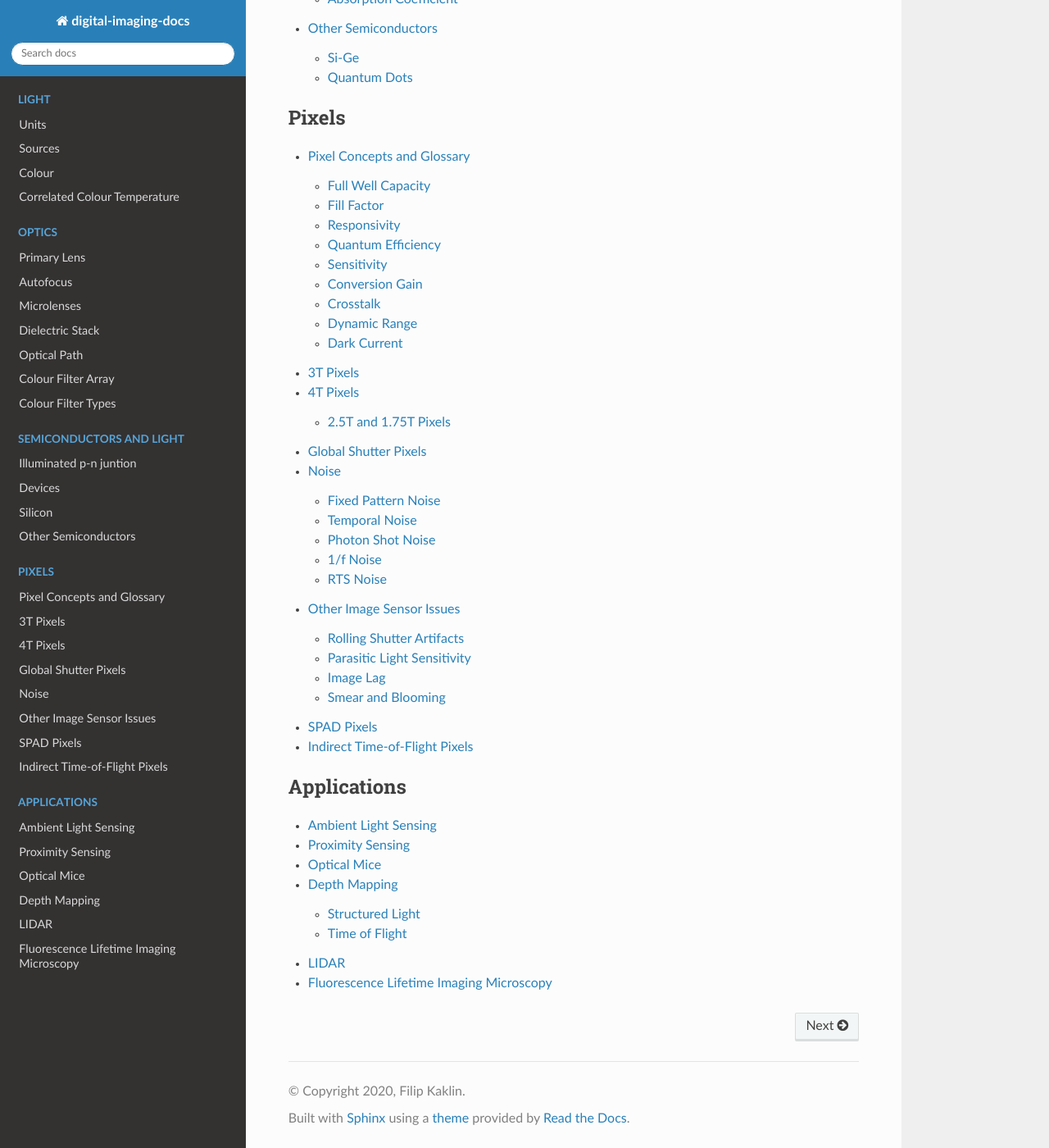
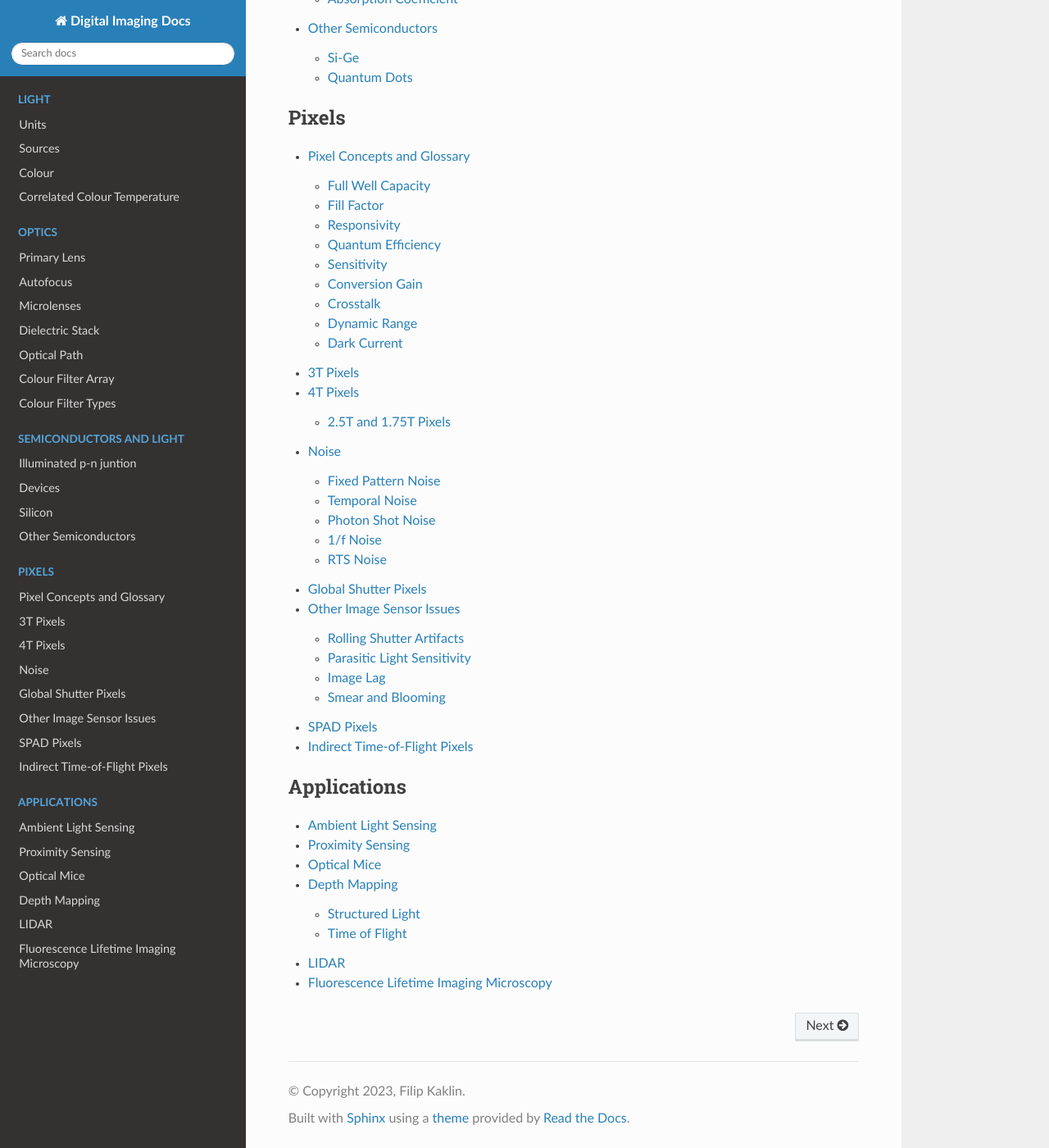
Before and after one commit to kaklin/digital-image-sensor-docs, a Sphinx documentation site: the page built from source/index.rst, in a window 1280 px wide and 1400 px high, scrolled down 1373 px. Shown: the whole window at 82% size. Built offline with Sphinx 7.4.7 and the Read the Docs theme 2.0.0, drawn with Linux system fonts in a browser that asks for light colours; part of the change alters nothing that is shown.

Commit message:
align with eee-docs setup

```diff
--- a/source/conf.py
+++ b/source/conf.py
@@ -14,12 +14,13 @@
 # import sys
 # sys.path.insert(0, os.path.abspath('.'))
 import sphinx_rtd_theme
+import datetime
 
 
 # -- Project information -----------------------------------------------------
 
-project = 'digital-imaging-docs'
-copyright = '2020, Filip Kaklin'
+project = 'Digital Imaging Docs'
+copyright = f'{datetime.date.today().year}, Filip Kaklin'
 author = 'Filip Kaklin'
 
 # The full version, including alpha/beta/rc tags
--- a/source/index.rst
+++ b/source/index.rst
@@ -38,8 +38,8 @@
    pixels/concepts
    pixels/3T
    pixels/4T
+   pixels/noise
    pixels/gs
-   pixels/noise
    pixels/other_issues
    pixels/spad
    pixels/itof
```
Also changed, not shown: requirements.txt (added, +37 -0 lines), 1 other file.
